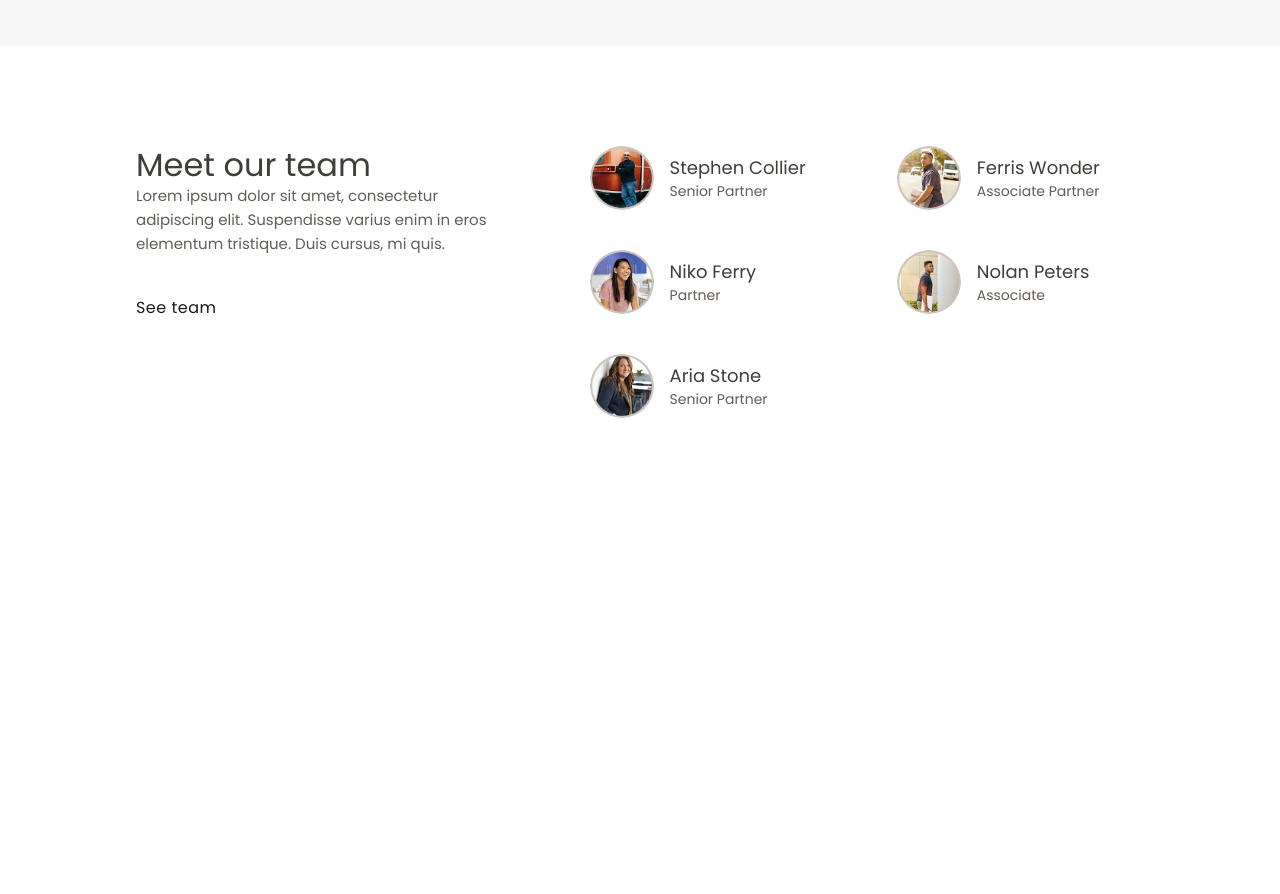
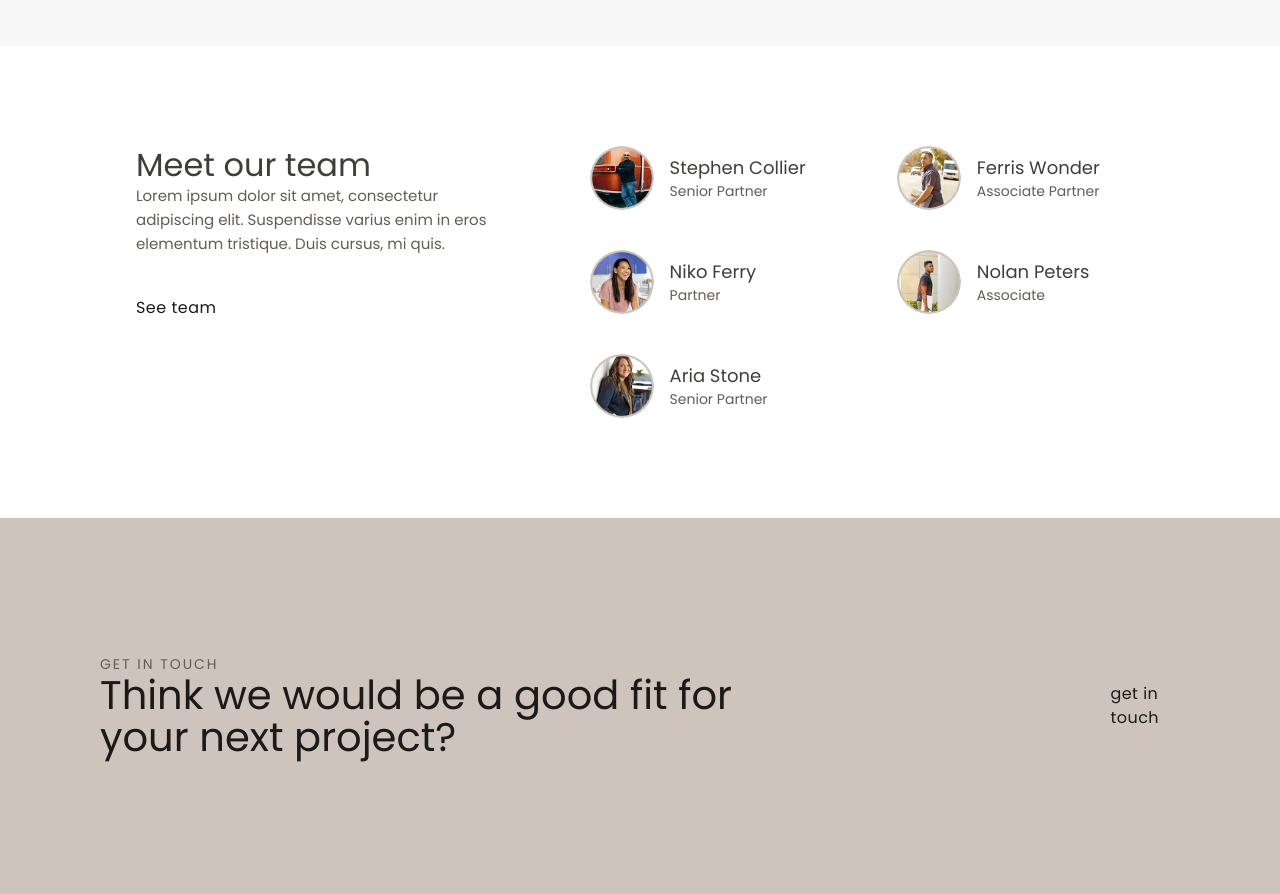
Before and after one commit to CleanTopic/landing-page, a plain HTML site: page index.html in a window 1280 px wide. Shown: the part 5641-6535 px from the top of the page. Before the commit the page ends 6059 px from the top, so only its background shows below. Drawn offline with Linux system fonts and the light colour scheme.

Commit message:
add frame get

```diff
--- a/index.html
+++ b/index.html
@@ -302,6 +302,21 @@
     </div>
 
 
+    <div class="frame__get">
+
+        <div class="frame__get-container-text">
+            <p class="frame__get-header">Get in touch</p>
+            <p class="frame__get-disc">Think we would be a good fit for your next project?</p>
+        </div>
+
+        <div class="frame__get-container-btn">
+            <a class="frame__get-btn" href="./">
+                get in touch
+            </a>
+        </div>
+
+    </div>
+
 </body>
 
 </html>
--- a/styles/nav.css
+++ b/styles/nav.css
@@ -476,3 +476,45 @@ body {
     color: #645c55;
     margin: 0;
 }
+
+.frame__get {
+    display: flex;
+    align-items: center;
+    background: #cec4bc;
+    padding: 136px 100px;
+    margin-top: 100px;
+}
+
+.frame__get-container-text {
+    display: flex;
+    flex-direction: column;
+
+}
+
+.frame__get-header {
+    font-size: 14px;
+    line-height: 143%;
+    letter-spacing: 0.14em;
+    text-transform: uppercase;
+    color: #645c55;
+}
+
+.frame__get-disc {
+    font-size: 40px;
+    line-height: 105%;
+    color: #1b1a1a;
+}
+
+.frame__get-container-btn {
+    padding-left: 30%;
+
+}
+
+.frame__get-btn {
+    text-decoration: none;
+    font-size: 16px;
+    line-height: 150%;
+    letter-spacing: 0.03em;
+    color: #1b1a1a;
+
+}
```
